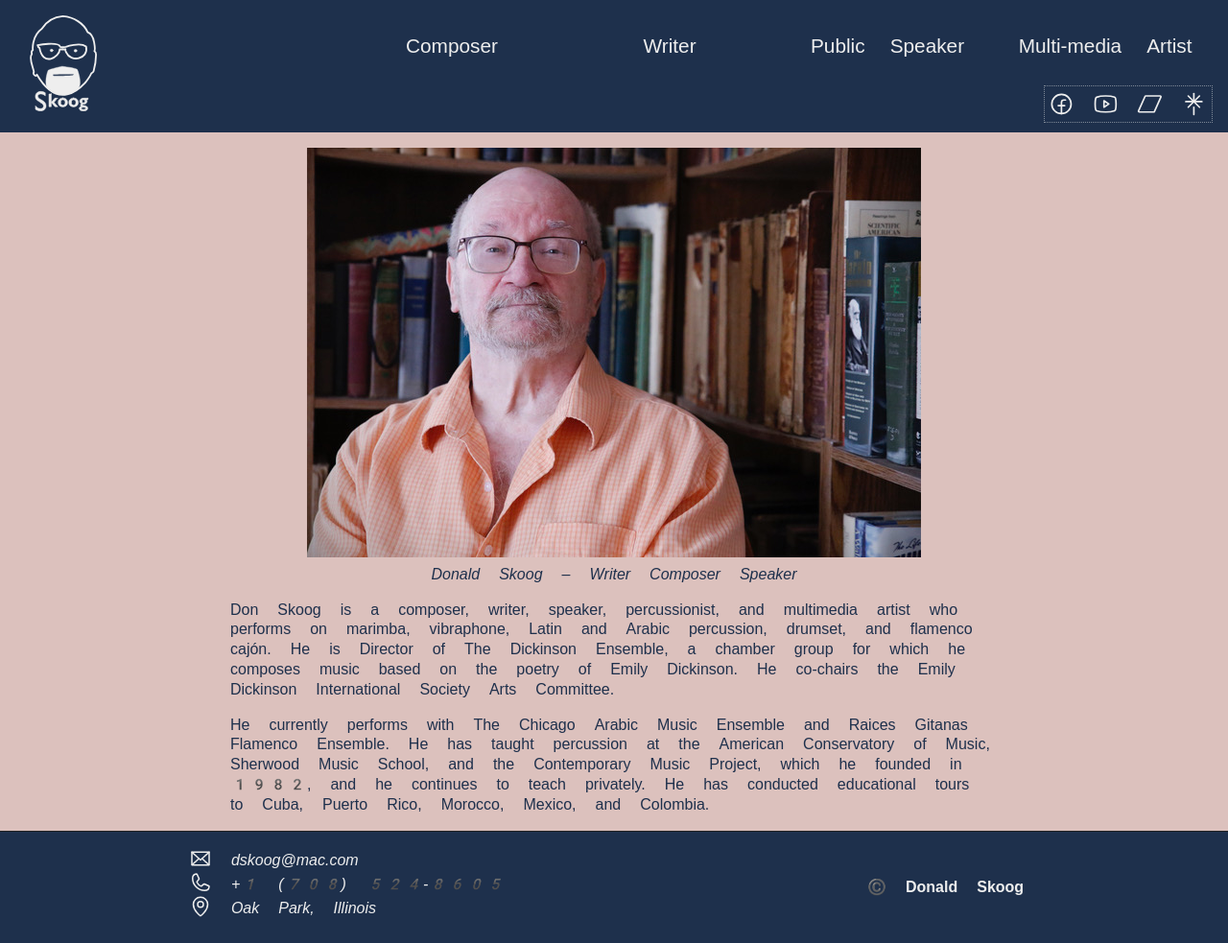
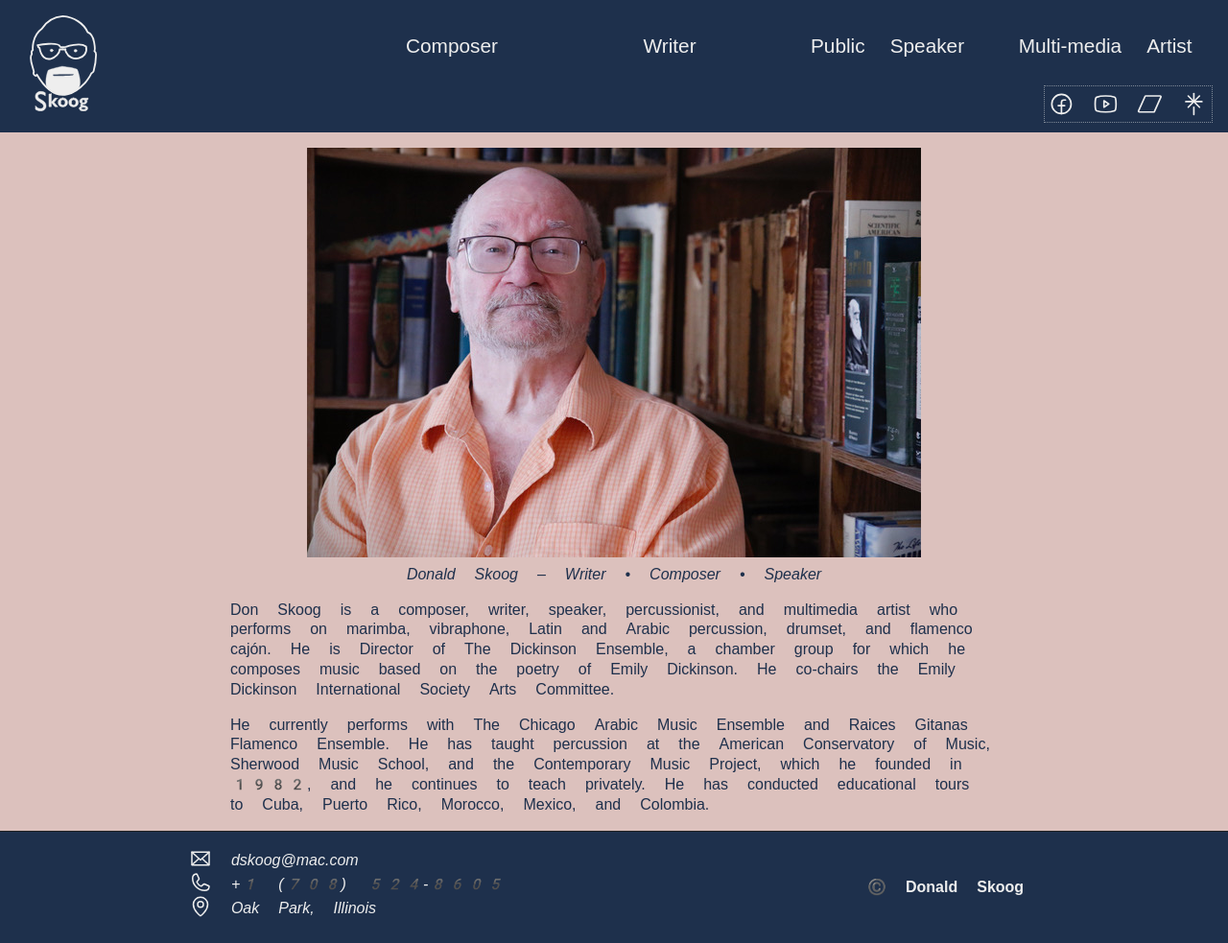
Before and after one commit to donaldskoog/don-skoog-website, a Jekyll site: the page built from index.md, in a window 1280 px wide. Shown: the whole page at 96% size. Built offline with Jekyll 4.4.1, drawn with Linux system fonts in a browser that asks for light colours; some web fonts are replaced; part of the change alters nothing that is shown.

```diff
--- a/index.md
+++ b/index.md
@@ -7,7 +7,7 @@ layout: default
 <section markdown=1>
 <figure markdown=1>
 <img src="images/portrait.jpg" alt="Donald Skoog Portrait">
-<figcaption>Donald Skoog – Writer Composer Speaker</figcaption>
+<figcaption>Donald Skoog – Writer &bull; Composer &bull; Speaker</figcaption>
 </figure>
 <p>Don Skoog is a composer, writer, speaker, percussionist, and multimedia artist who performs on marimba, vibraphone, Latin and Arabic percussion, drumset, and flamenco cajón. He is Director of The Dickinson Ensemble, a chamber group for which he composes music based on the poetry of Emily Dickinson. He co-chairs the Emily Dickinson International Society Arts Committee.</p>
 <p>He currently performs with The Chicago Arabic Music Ensemble and Raices Gitanas Flamenco Ensemble. He has taught percussion at the American Conservatory of Music, Sherwood Music School, and the Contemporary Music Project, which he founded in 1982, and he continues to teach privately. He has conducted educational tours to Cuba, Puerto Rico, Morocco, Mexico, and Colombia.</p>
```
